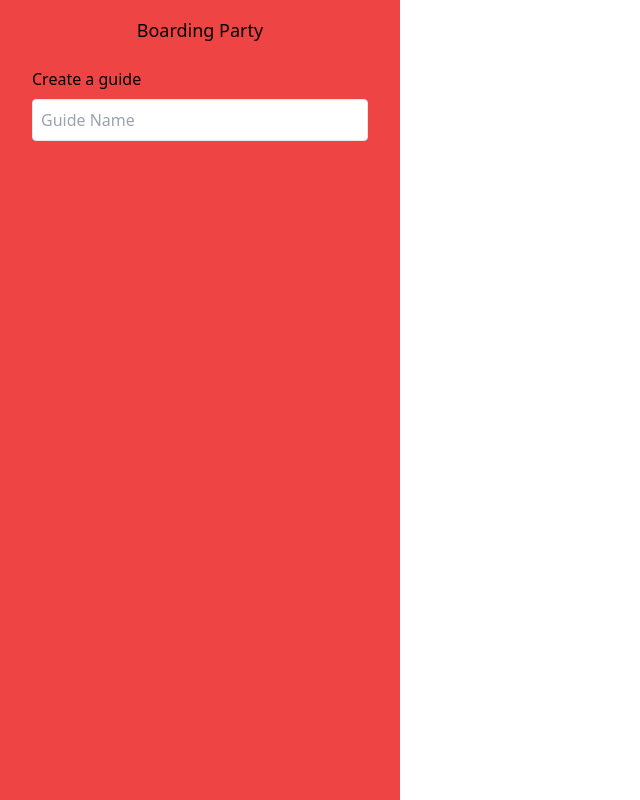
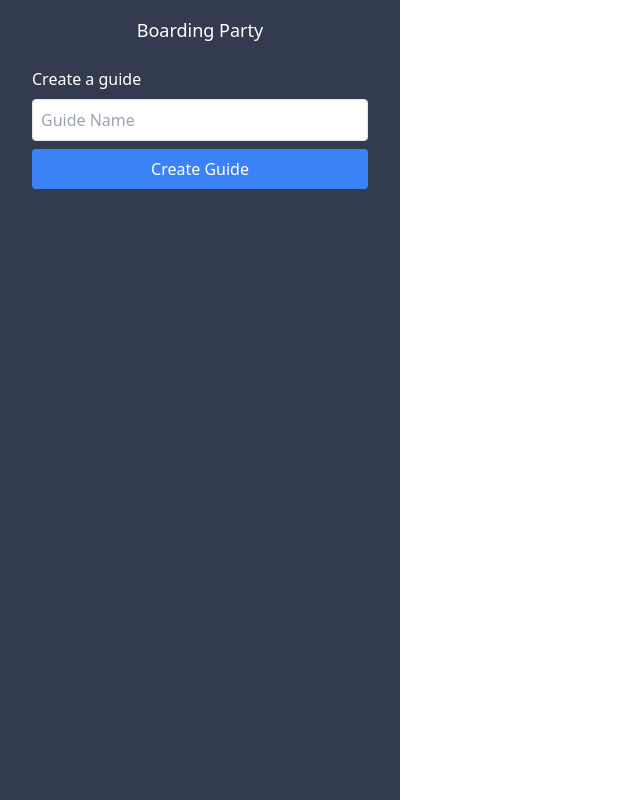
Before and after one commit to davonwil3/chrome-boarding, a React (Create React App) app: page / in a window 1280 px wide. Both pictures are taken after a click on the button "Create Guide". Shown: the whole page, without its empty margins (0-640 px from the left). Built offline with nearby package versions, Linux system fonts and the light colour scheme.

Commit message:
designing popup

```diff
--- a/src/app.jsx
+++ b/src/app.jsx
@@ -21,8 +21,8 @@ const App = () => {
   const currentPage = history[history.length - 1];
 
   return (
-    <div className="flex flex-col fixed top-0 left-0 h-screen w-[400px] min-h-[815px] bg-red-500">
-      <div className="text-lg h-[70px] mx-auto p-4">Boarding Party</div>
+    <div className="flex flex-col fixed top-0 left-0 h-screen w-[400px] min-h-[815px] bg-[#323B4F]">
+      <div className="text-lg h-[70px] mx-auto p-4 text-white">Boarding Party</div>
 
       {/* Render Components Based on Page */}
       {currentPage === "view-guides" && <ViewGuides navigateTo={navigateTo} />}
--- a/src/components/Createguide.jsx
+++ b/src/components/Createguide.jsx
@@ -2,7 +2,7 @@ import React from "react";
 
 export default function CreateGuide({ navigateTo }) {
     return (
-        <div className="flex flex-col w-full h-full px-8 ">
+        <div className="flex flex-col w-full h-full px-8 text-white ">
            <p>Create a guide</p>
 
         <input
@@ -10,6 +10,10 @@ export default function CreateGuide({ navigateTo }) {
             placeholder="Guide Name"
             className="mt-2 p-2 border rounded"
         />
+        <button className="mt-2 bg-blue-500 text-white px-4 py-2 rounded w-full">
+            Create Guide
+
+        </button>
         </div>
 
     );
```
